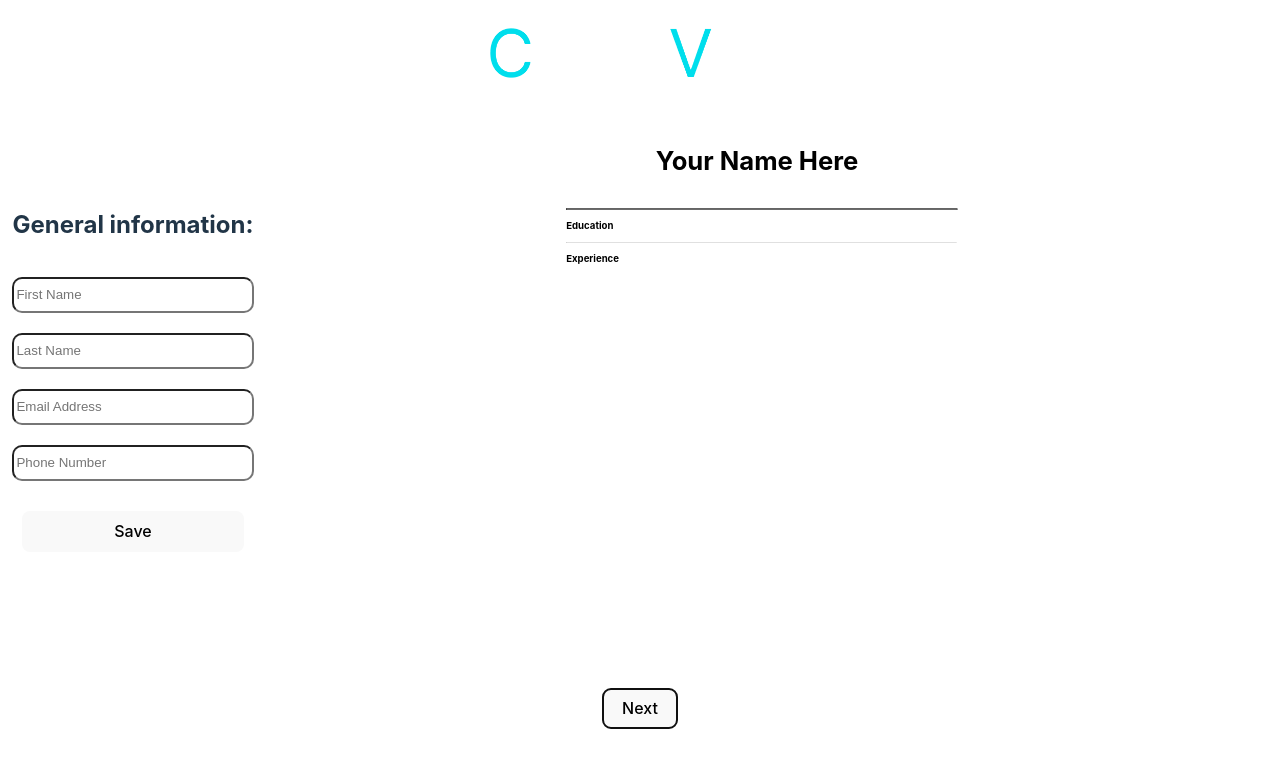
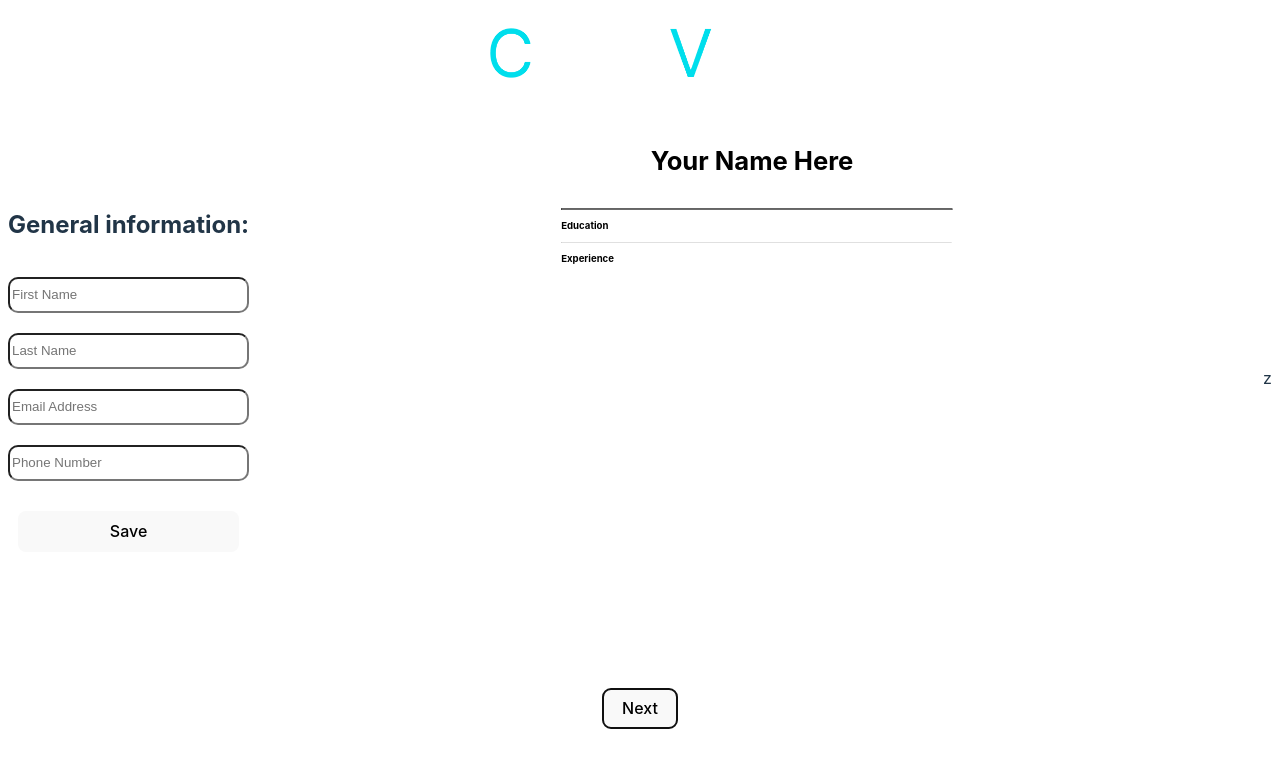
Before and after one commit to alex-nemeth/conjvre, a React (Vite) app: page / in a window 1280 px wide. Both pictures are taken after a click on the button "Begin". Shown: the top 768 px of the page. Built offline with nearby package versions, Linux system fonts and the light colour scheme.

Commit message:
css kung fu

```diff
--- a/src/App.jsx
+++ b/src/App.jsx
@@ -18,24 +18,11 @@ class App extends Component {
                 email: "",
                 phone: "",
             },
-            education: [
-                {
-                    //                   university: "",
-                    //                   degree: "",
-                    //                   uniStartDate: "",
-                    //                   uniEndDate: "",
-                },
-            ],
-            experience: [
-                {
-                    //                   position: "",
-                    //                   company: "",
-                    //                    expStartDate: "",
-                    //                    expEndDate: "",
-                    //                    notes: "",
-                },
-            ],
+            education: [{}],
+            experience: [{}],
         };
+
+        //placeholder state for testing
         //part: -1,
         //    information: {
         //        firstName: "Alex",
@@ -122,7 +109,10 @@ class App extends Component {
                 {this.state.part === 0 && (
                     <div className="wrapper">
                         <Information save={this.addInformation} />
-                        <Resume data={this.state} />
+                        <div className="preview-wrapper">
+                            <Resume data={this.state} />
+                        </div>
+                        z
                     </div>
                 )}
                 {this.state.part === 1 && (
```
